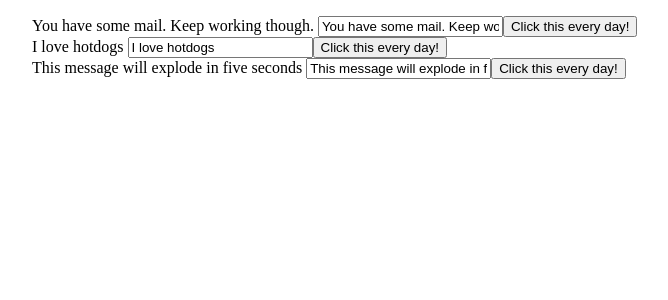
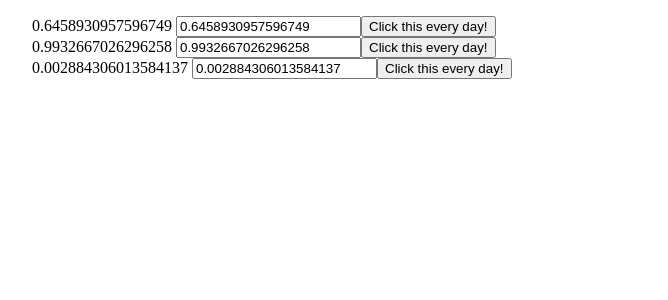
Before and after one commit to Whelpley/audio-transformer, an Angular app: page / in a window 1280 px wide. Shown: the top 300 px of the page, without its empty margins (16-684 px from the left). Built offline with nearby package versions, Linux system fonts and the light colour scheme.

Commit message:
More 2 way binding

```diff
--- a/src/app/simple-form/simple-form.component.ts
+++ b/src/app/simple-form/simple-form.component.ts
@@ -21,7 +21,9 @@ export class SimpleFormComponent implements OnInit {
     console.log(event);
     console.log(value);
   }
-  constructor() { }
+  constructor() {
+    setInterval(()=> this.message = Math.random().toString(), 1000);
+  }
 
   ngOnInit() {
   }
```
